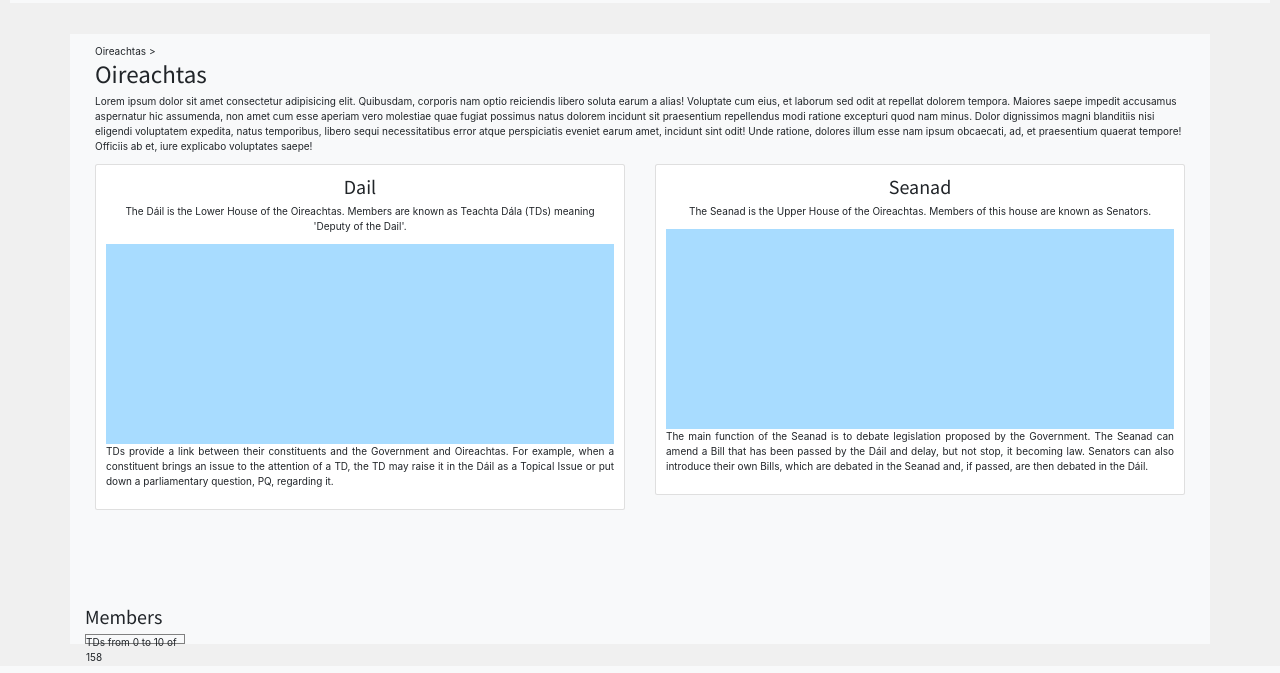
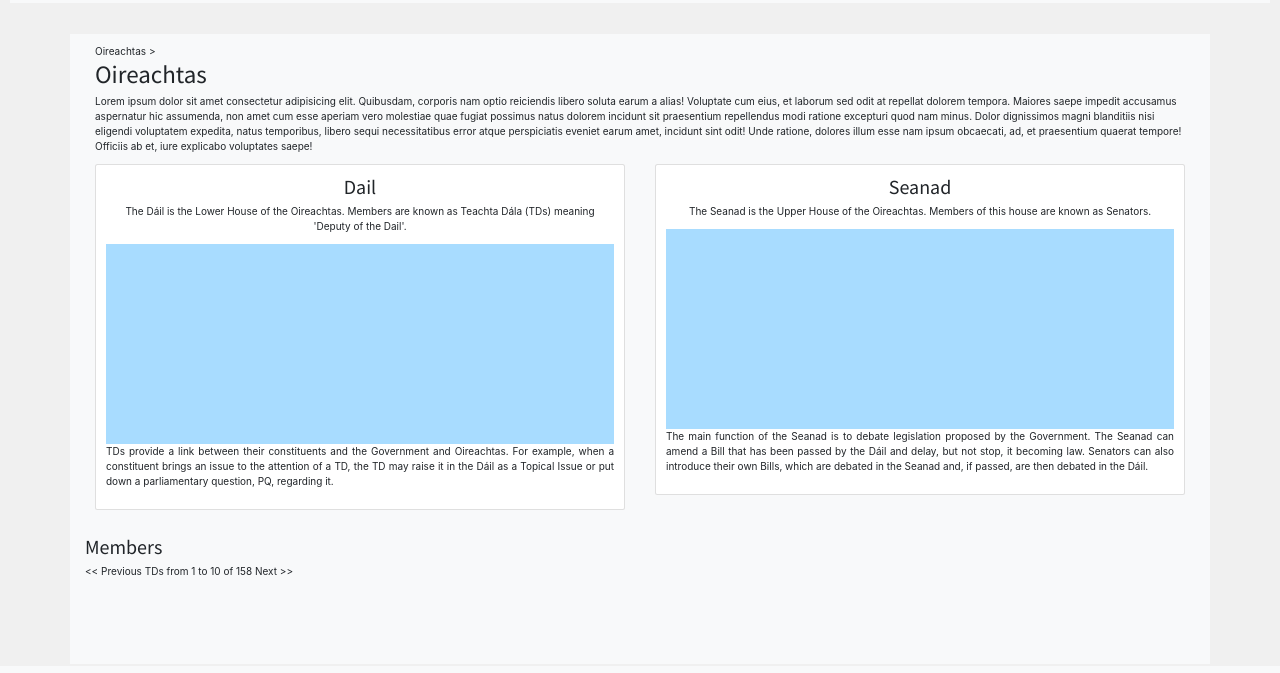
Before and after one commit to Code-Institute-Submissions/oireachtas-ifd-project, a plain HTML site: page index.html in a window 1280 px wide. Shown: the part 69-742 px from the top of the page. Drawn offline with nearby package versions, Linux system fonts and the light colour scheme; no server answers.

Commit message:
Pagination increase and decrease

```diff
--- a/index.html
+++ b/index.html
@@ -34,11 +34,7 @@
     <div id="container" class="container">
         <div id="data"></div>
         <div id="member-list"></div>
-        <div id="pagination">
-            <div id="prev"></div>
-            <div id="current"></div>
-            <div id="next"></div>
-        </div>
+        <div id="pagination"></div>
     </div>
 
     <!-- May remove bg-light at a later time -->
--- a/static/css/style.css
+++ b/static/css/style.css
@@ -17,7 +17,7 @@ header {
 
 #data {
     padding: 10px;
-    padding-bottom: 85px;
+    padding-bottom: 15px;
 }
 
 .part {
@@ -25,9 +25,7 @@ header {
 }
 
 #pagination {
-    height: 10px;
-    width: 100px;
-    border: 1px solid grey;
+    padding-bottom: 85px;
 }
 
 footer {
--- a/static/js/main.js
+++ b/static/js/main.js
@@ -31,15 +31,12 @@ function memberData () {
 function oireachtasPage () {
     clearPage();
     drawOireachtas();
-    drawMembers();
 }
 
 var pagination = {
-    skip : 0,
     limit : 10,
-    house : "dail",
-    dailLength : 158,
-    seanadLength : 166,
+    house : 0,
+    houses : [ {"name" : "dail", "length" : 158, "skip" : 0}, {"name" : "seanad", "length" : 166, "skip" : 0} ],
     setHouse : function (house) {
         this.house = house;
     },
@@ -49,30 +46,39 @@ var pagination = {
     getLimit : function () {
         return this.limit;
     },
-    setSkip : function (skip) {
-        this.skip = skip;
+    setSkip : function (house, skip) {
+        this.houses[house].skip = skip;
     },
     getSkip : function () {
-        return this.skip;
+        return this.houses[this.house].skip;
     },
-    setDailLength : function (dailLength) {
-        this.dailLength = dailLength;
-    },
-    setSeanadLength : function (seanadLength) {
-        this.seanadLength = seanadLength;
+    setLength : function (house, length) {
+        this.houses[house].length = length;
     },
     nextPage : function () {
-
+        var last = this.houses[this.house].skip+this.limit;
+        if (last < this.houses[this.house].length) {
+            this.houses[this.house].skip += 10;
+        }
+        this.print();
     },
     prevPage : function () {
 
+        if (this.houses[this.house].skip > 0) {
+           this.houses[this.house].skip -= 10;
+        }
+        this.print();
     },
     check : function () {
 
     },
     print : function () {
         var element = document.getElementById("pagination");
-        element.innerHTML = `TDs from ${this.skip} to ${this.skip+this.limit} of ${this.dailLength}`
+        element.innerHTML = `
+        <a onclick="pagination.prevPage()"><< Previous</a>
+        TDs from ${this.houses[this.house].skip+1} to ${this.houses[this.house].skip+this.limit} of ${this.houses[this.house].length}
+        <a onclick="pagination.nextPage()">Next >></a>
+        `
     }
 }
 
@@ -142,9 +148,7 @@ function drawOireachtas () {
         </div>
     </div>
     `
-    // members.forEach(member => {
-    //     drawMemberList(member.member);
-    // })
+    drawMembers();
 }
 
 function drawMembers () {
@@ -389,11 +393,7 @@ function clearPage () {
     data.innerHTML = `
         <div id="data"></div>
         <div id="member-list"></div>
-        <div id="pagination">
-            <div id="prev"></div>
-            <div id="current"></div>
-            <div id="next"></div>
-        </div>
+        <div id="pagination"></div>
     `;
 }
 
```
